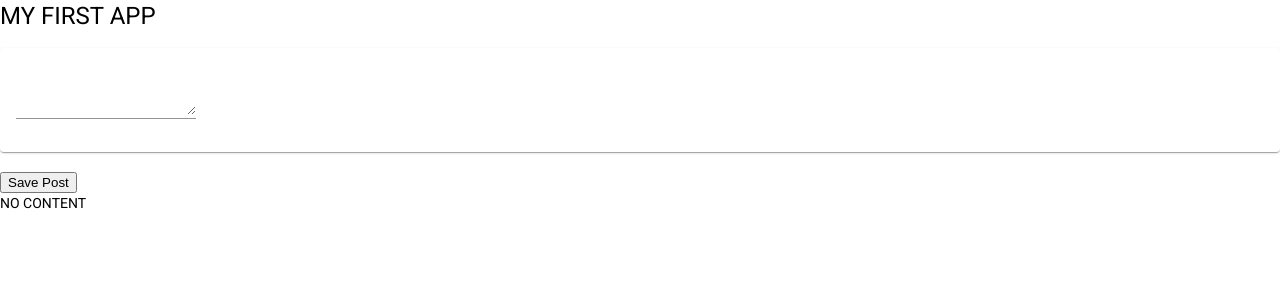
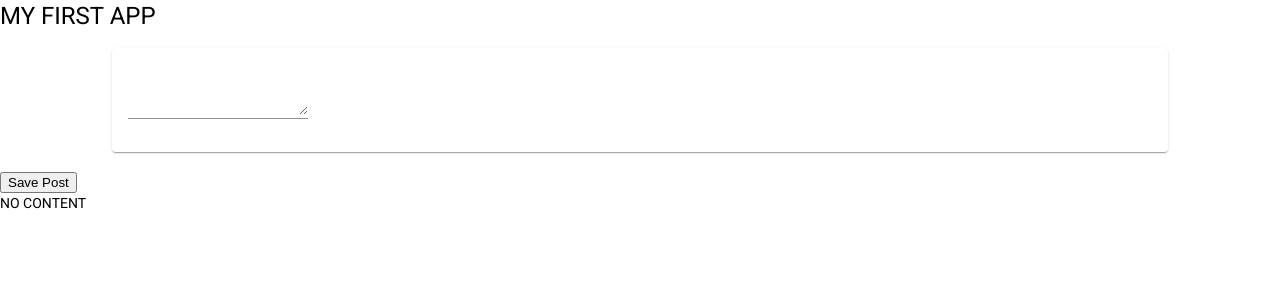
Before and after one commit to SubhayanDas08/WebDev_Basics, an Angular app in the folder mean/mean-course/: page / in a window 1280 px wide. Shown: the top 300 px of the page. Built offline with nearby package versions, Linux system fonts and the light colour scheme.

Commit message:
16th Jan 2021

```diff
--- /dev/null
+++ b/mean/mean-course/src/app/post/post-create/post-create.component.css
@@ -0,0 +1,4 @@
+mat-card {
+    width: 80%;
+    margin: auto;
+}
--- a/mean/mean-course/src/app/post/post-create/post-create.component.ts
+++ b/mean/mean-course/src/app/post/post-create/post-create.component.ts
@@ -2,7 +2,8 @@ import { Component } from '@angular/core';
 
 @Component({
   selector: 'app-post-create',
-  templateUrl: './post-create.component.html'
+  templateUrl: './post-create.component.html',
+  styleUrls: ['./post-create.component.css']
 })
 
 export class PostCreateComponent{
```
